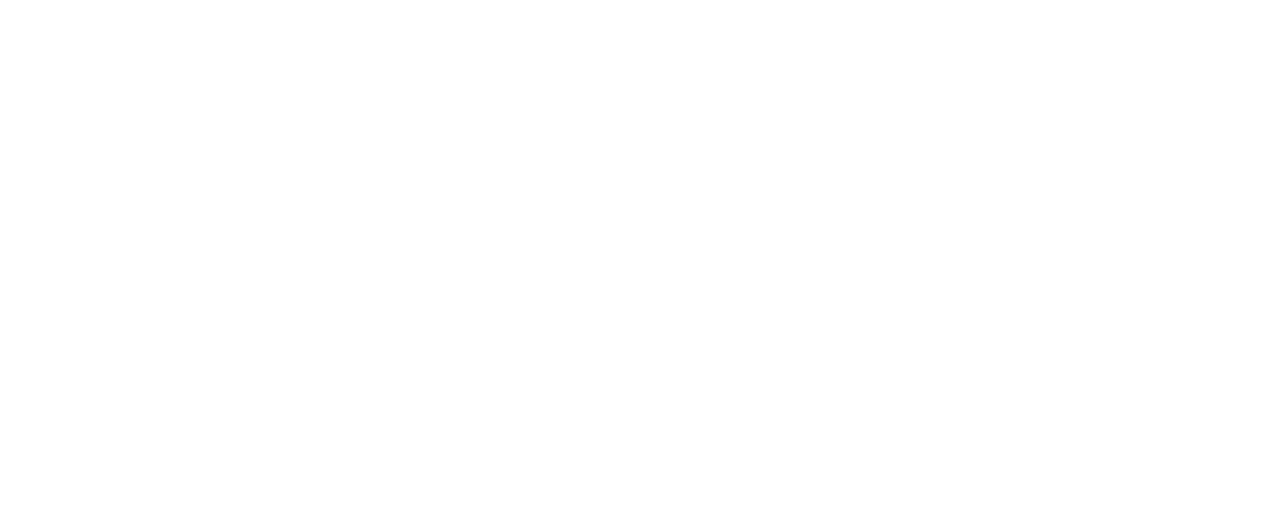
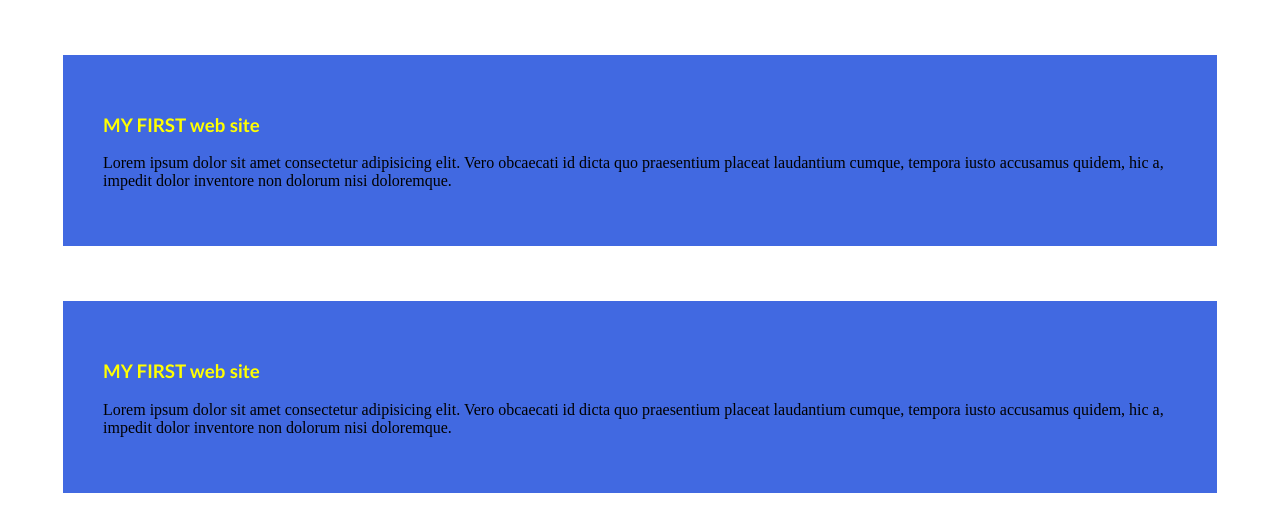
Before and after one commit to MUNNA-Boss/my-simple-website, a plain HTML site: page index.html in a window 1280 px wide. Drawn offline with Linux system fonts and the light colour scheme.

Commit message:
added the first blog

```diff
--- a/index.html
+++ b/index.html
@@ -3,9 +3,18 @@
 <head>
     <meta charset="UTF-8">
     <meta name="viewport" content="width=device-width, initial-scale=1.0">
-    <title>Document</title>
+    <title>Simple Website</title>
+    <link rel="stylesheet" href="style/blog.css">
 </head>
 <body>
+    <div>
+        <h3>MY FIRST web site</h3>
+        <p>Lorem ipsum dolor sit amet consectetur adipisicing elit. Vero obcaecati id dicta quo praesentium placeat laudantium cumque, tempora iusto accusamus quidem, hic a, impedit dolor inventore non dolorum nisi doloremque.</p>
+    </div>
+    <div>
+        <h3>MY FIRST web site</h3>
+        <p>Lorem ipsum dolor sit amet consectetur adipisicing elit. Vero obcaecati id dicta quo praesentium placeat laudantium cumque, tempora iusto accusamus quidem, hic a, impedit dolor inventore non dolorum nisi doloremque.</p>
+    </div>
 
 </body>
 </html>
--- /dev/null
+++ b/style/blog.css
@@ -0,0 +1,10 @@
+div{
+    background-color: royalblue;
+    margin: 55px;
+    padding: 40px;
+}
+h3{
+    color: yellow;
+    text: shadow 20px;
+    font-family: 'Gill Sans', 'Gill Sans MT', Calibri, 'Trebuchet MS', sans-serif;
+}
```
